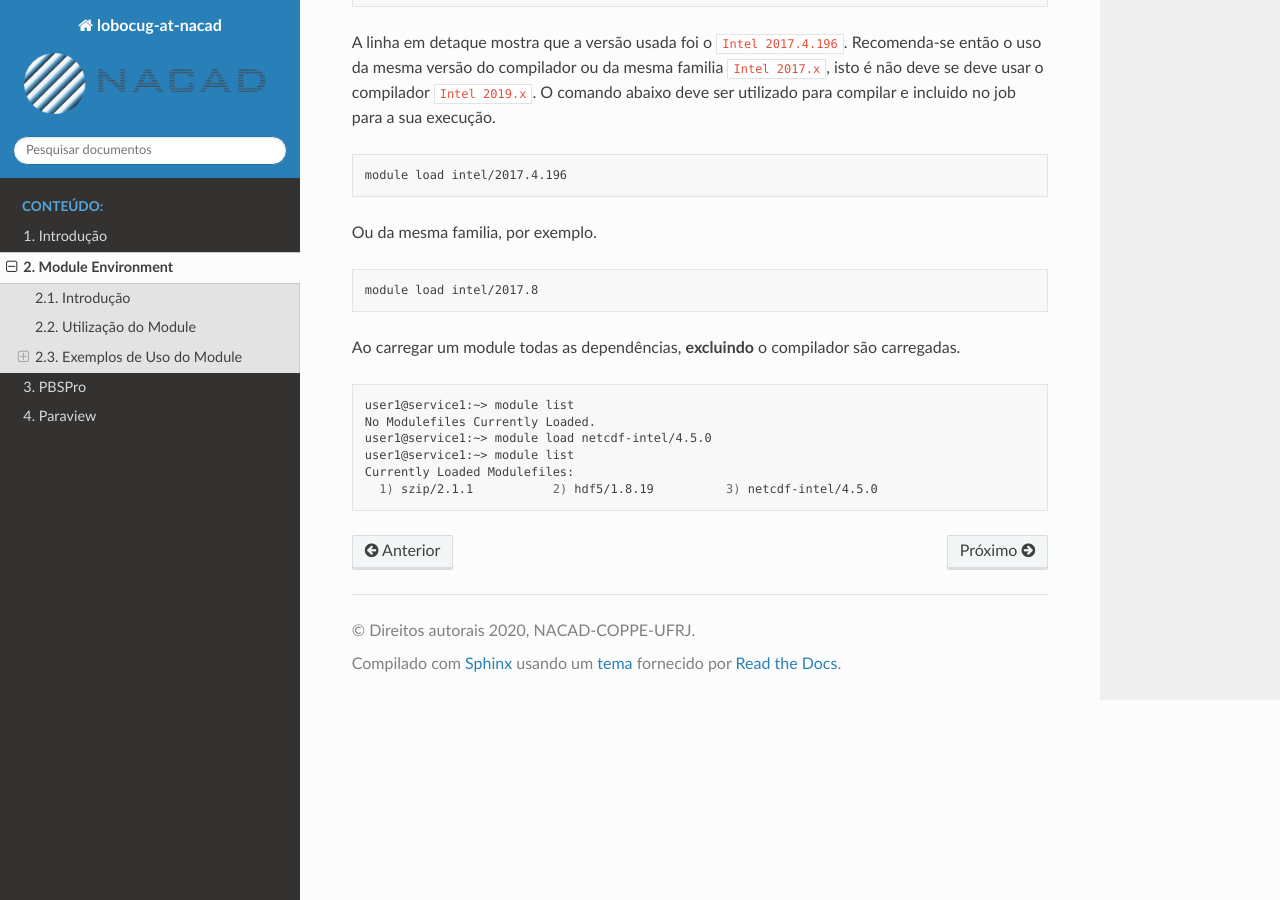
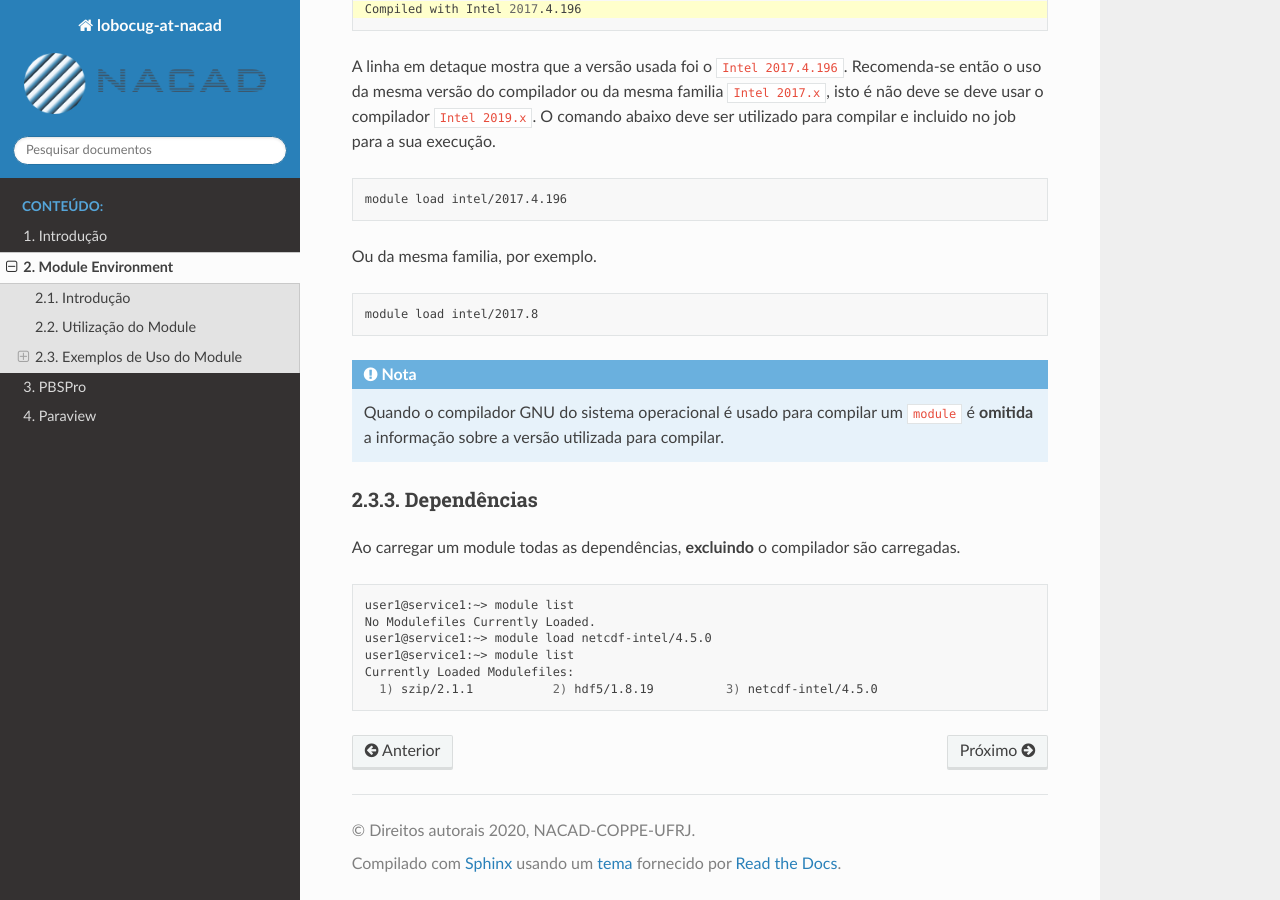
Before and after one commit to NACAD-COPPE-UFRJ/loboc-userguide, a Sphinx documentation site: the page built from docs/source/ug/modules.rst, in a window 1280 px wide and 900 px high, scrolled down 3164 px. Built offline with Sphinx 7.4.7 and the Read the Docs theme 2.0.0, drawn with Linux system fonts in a browser that asks for light colours.

```diff
--- a/docs/source/ug/modules.rst
+++ b/docs/source/ug/modules.rst
@@ -160,6 +160,12 @@ Ou da mesma familia, por exemplo.
 
    module load intel/2017.8
 
+.. note::
+
+   Quando o compilador GNU do sistema operacional é usado para compilar um ``module`` é **omitida** a informação sobre a versão utilizada para compilar.
+
+Dependências
+------------
 
 Ao carregar um module todas as dependências, **excluindo** o compilador são carregadas.
 
```
Also changed, not shown: 5 other files.
